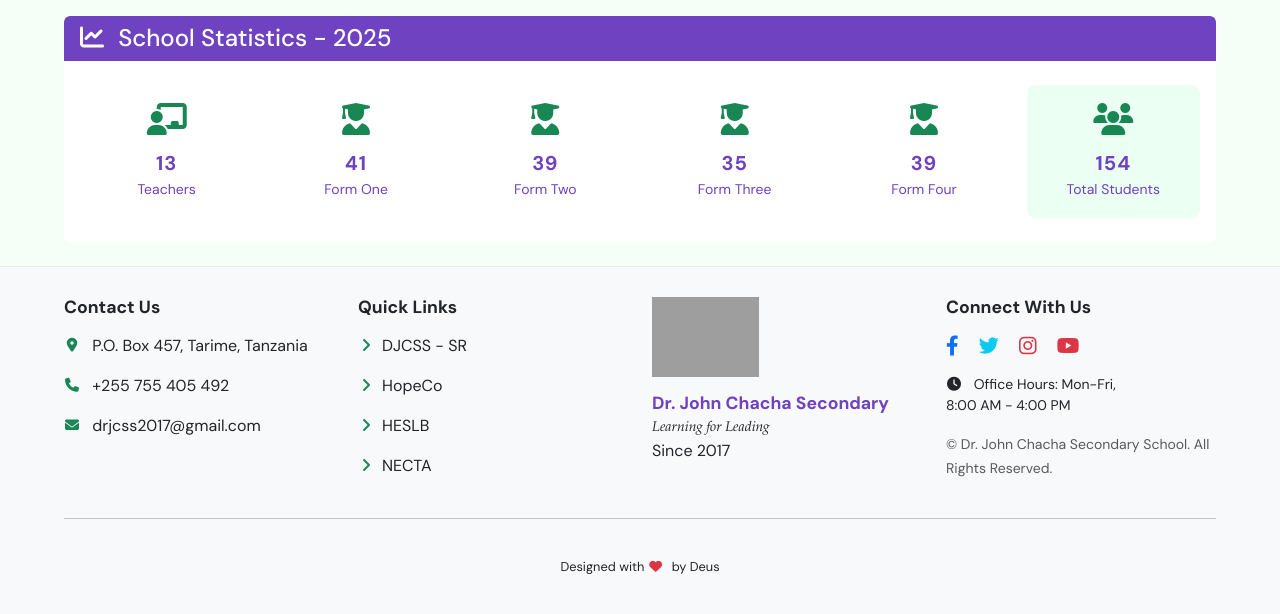
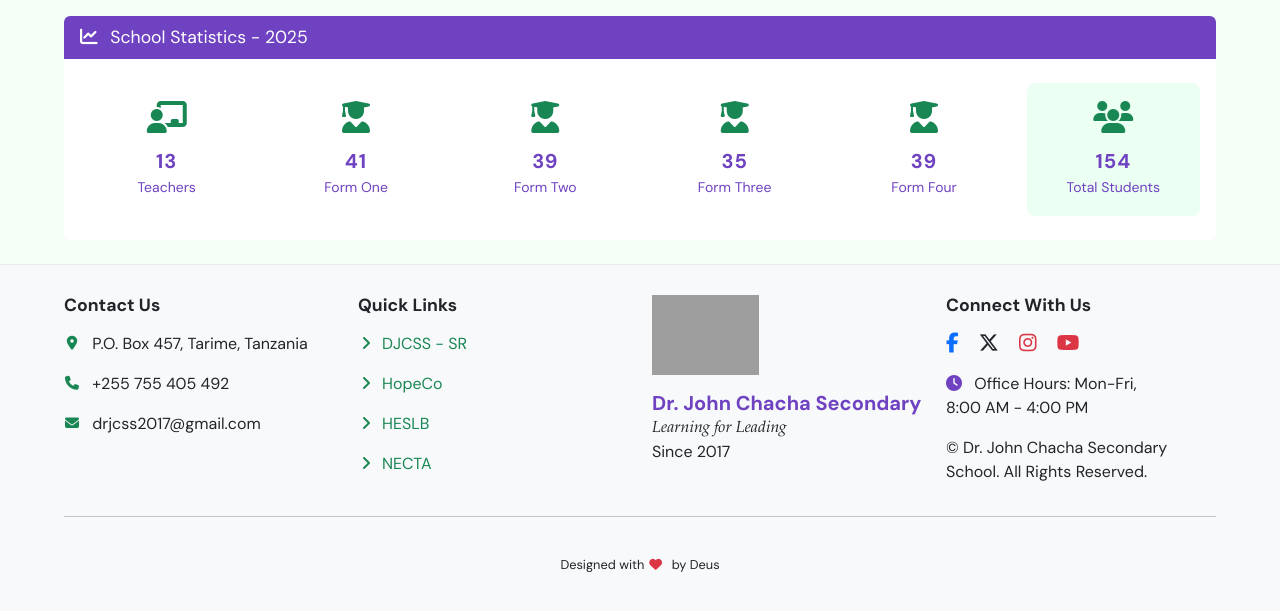
Before and after one commit to d3UsPr0/djcss, a Django app: page / in a window 1280 px wide. Shown: the part 2556-3170 px from the top of the page. After the commit the page ends 3128 px from the top, so only its background shows below. Run offline with Django 5.2, Linux system fonts and the light colour scheme; data comes from the database, SQL or seed files in the repository; some libraries are stand-ins or nearby versions; grey boxes are pictures that could not be loaded.

Commit message:
look updated

```diff
--- a/web/static/web/css/styles.css
+++ b/web/static/web/css/styles.css
@@ -193,6 +193,7 @@
   transition: all 0.2s ease;
 }
 
+
 .navbar-wrapper.sticky .close-icon {
   color: white !important;
 }
@@ -248,14 +249,13 @@
   border-radius: 8px;
 }
 
-.news-heading-link {
+.heading {
   color: var(--site-green);
   transition: color 0.3s ease;
 }
 
-.news-heading-link:hover {
+.heading:hover {
   color: var(--site-purple) !important;
-  text-decoration: underline;
 }
 
 .news-bulletin li {
@@ -379,15 +379,6 @@
   transform: scale(1.05);
 }
 
-.staff-profile-link {
-  color: #212529 !important;
-  transition: color 0.3s ease;
-}
-
-.staff-profile-link:hover {
-  color: var(--site-purple) !important;
-}
-
 .object-fit-cover {
   object-fit: cover;
 }
@@ -410,6 +401,18 @@
 
 .team-member-social a:hover {
   transform: translateY(-2px);
+}
+.text-email {
+  color: #EA4335; /* Google-inspired red for email */
+}
+.text-phone {
+  color: #34C759; /* Green commonly used for phone (e.g., iOS call button) */
+}
+.text-twitter {
+  color: #000000; /* Black for X/Twitter */
+}
+.text-linkedin {
+  color: #0A66C2; /* LinkedIn blue */
 }
 /* Stats Block */
 .stats-block {
@@ -625,6 +628,9 @@
 }
 
 /* Dark footer option */
+.fa-clock {
+  color: var(--site-purple);
+}
 .dark-footer {
   background-color: var(--site-purple);
   color: white;
--- a/web/templates/web/base.html
+++ b/web/templates/web/base.html
@@ -21,10 +21,7 @@
       href="https://cdn.jsdelivr.net/npm/bootstrap@5.3.3/dist/css/bootstrap.min.css"
       rel="stylesheet"
     />
-    <link
-      href="https://cdnjs.cloudflare.com/ajax/libs/font-awesome/6.4.0/css/all.min.css"
-      rel="stylesheet"
-    />
+    <link rel="stylesheet" href="https://cdnjs.cloudflare.com/ajax/libs/font-awesome/6.5.1/css/all.min.css" integrity="sha512-DTOQO9RWCH3ppGqcWaEA1BIZOC6xxalwEsw9c2QQeAIftl+Vegovlnee1c9QX4TctnWMn13TZye+giMm8e2LwA==" crossorigin="anonymous" referrerpolicy="no-referrer" />
     <link
       href="https://cdn.jsdelivr.net/npm/bootstrap-icons@1.10.5/font/bootstrap-icons.css"
       rel="stylesheet"
@@ -207,7 +204,7 @@
                     href="{% url 'news_detail' news.slug %}"
                     class="text-decoration-none"
                   >
-                    <h6 class="mb-1">{{ news.title }}</h6>
+                    <h6 class="mb-1 heading">{{ news.title }}</h6>
                   </a>
                   <p class="small text-muted mb-0">
                     {{ news.excerpt|truncatewords:15 }}
@@ -264,9 +261,7 @@
                 class="rounded-img"
               />
               <h5 class="mb-1">
-                <a href="#" class="text-decoration-none staff-profile-link"
-                  >Patrick Pius</a
-                >
+               Patrick Pius
               </h5>
               <p class="text-muted mb-3">School Headmaster</p>
               <p>
@@ -296,7 +291,7 @@
                     <img src="{% static 'web/images/default-news.jpg' %}" alt="Default news image" class="news-img">
                     {% endif %}
                   <h6 class="mt-2 mb-1">
-                    <a href="{% url 'news_detail' news.id %}" class="news-heading-link text-decoration-none">
+                    <a href="{% url 'news_detail' news.id %}" class="heading text-decoration-none">
                       {{ news.title }}
                   </a>
                   </h6>
@@ -432,9 +427,7 @@
       <div class="mb-4">
         <div class="card border-0 overflow-hidden">
           <div class="card-header card-header-custom">
-            <h4 class="mb-0">
               <i class="fas fa-chart-line me-2"></i> School Statistics - <span id="year"></span>
-            </h4>
           </div>
 
           <div class="card-body py-4">
@@ -543,22 +536,22 @@
           <!-- Quick Links Column -->
           <div class="col-12 col-md-6 col-lg-3 mb-4 mb-md-0">
             <h6 class="fw-bold">Quick Links</h6>
-            <p>
+            <p class="heading">
               <a href="#" class="text-decoration-none"
                 ><i class="fa fa-angle-right me-2"></i>DJCSS - SR</a
               >
             </p>
-            <p>
+            <p class="heading">
               <a href="#" class="text-decoration-none"
                 ><i class="fa fa-angle-right me-2"></i>HopeCo</a
               >
             </p>
-            <p>
+            <p class="heading">
               <a href="#" class="text-decoration-none"
                 ><i class="fa fa-angle-right me-2"></i>HESLB</a
               >
             </p>
-            <p>
+            <p class="heading">
               <a href="#" class="text-decoration-none"
                 ><i class="fa fa-angle-right me-2"></i>NECTA</a
               >
@@ -576,11 +569,11 @@
               />
             </div>
             <div>
-              <h6 class="mb-0 fw-bold" style="color: #6f42c1">
+              <h5 class="mb-0 fw-bold" style="color: #6f42c1">
                 Dr. John Chacha Secondary
-              </h6>
-              <small class="school-motto" style="font-style: italic"
-                >Learning for Leading</small
+              </h5>
+              <span class="school-motto" style="font-style: italic"
+                >Learning for Leading</span
               >
             </div>
             <p>Since 2017</p>
@@ -593,9 +586,11 @@
               <a href="#" class="text-decoration-none me-3"
                 ><i class="fab fa-facebook-f fa-lg text-primary"></i
               ></a>
-              <a href="#" class="text-decoration-none me-3"
-                ><i class="fab fa-twitter fa-lg text-info"></i
-              ></a>
+
+              <a href="#" class="text-decoration-none me-3" target="_blank" title="X (Twitter)">
+                <i class="fab fa-x-twitter fa-lg text-default"></i>
+              </a>
+
               <a href="#" class="text-decoration-none me-3"
                 ><i class="fab fa-instagram fa-lg text-danger"></i
               ></a>
@@ -603,14 +598,12 @@
                 ><i class="fab fa-youtube fa-lg text-danger"></i
               ></a>
             </div>
-            <p class="small">
+            <p>
               <i class="fa fa-clock me-2"></i> Office Hours: Mon-Fri, <br />
               8:00 AM - 4:00 PM
             </p>
-            <small class="text-muted"
-              >© <span id="year"></span> Dr. John Chacha Secondary School. All
-              Rights Reserved.</small
-            >
+© <span id="year"></span> Dr. John Chacha Secondary School. All
+              Rights Reserved.
           </div>
         </div>
         <hr class="my-4" />
@@ -635,7 +628,7 @@
 
     <!-- JavaScript Libraries -->
     <script src="https://cdn.jsdelivr.net/npm/bootstrap@5.3.3/dist/js/bootstrap.bundle.min.js"></script>
-
+    <script src="https://kit.fontawesome.com/your-code.js" crossorigin="anonymous"></script>
     <!--Custom JavaScript-->
 
     <script src="{% static 'web/js/custom.js' %}"></script>
```
Also changed, not shown: web/templates/web/staff.html (+41 -48 lines).
